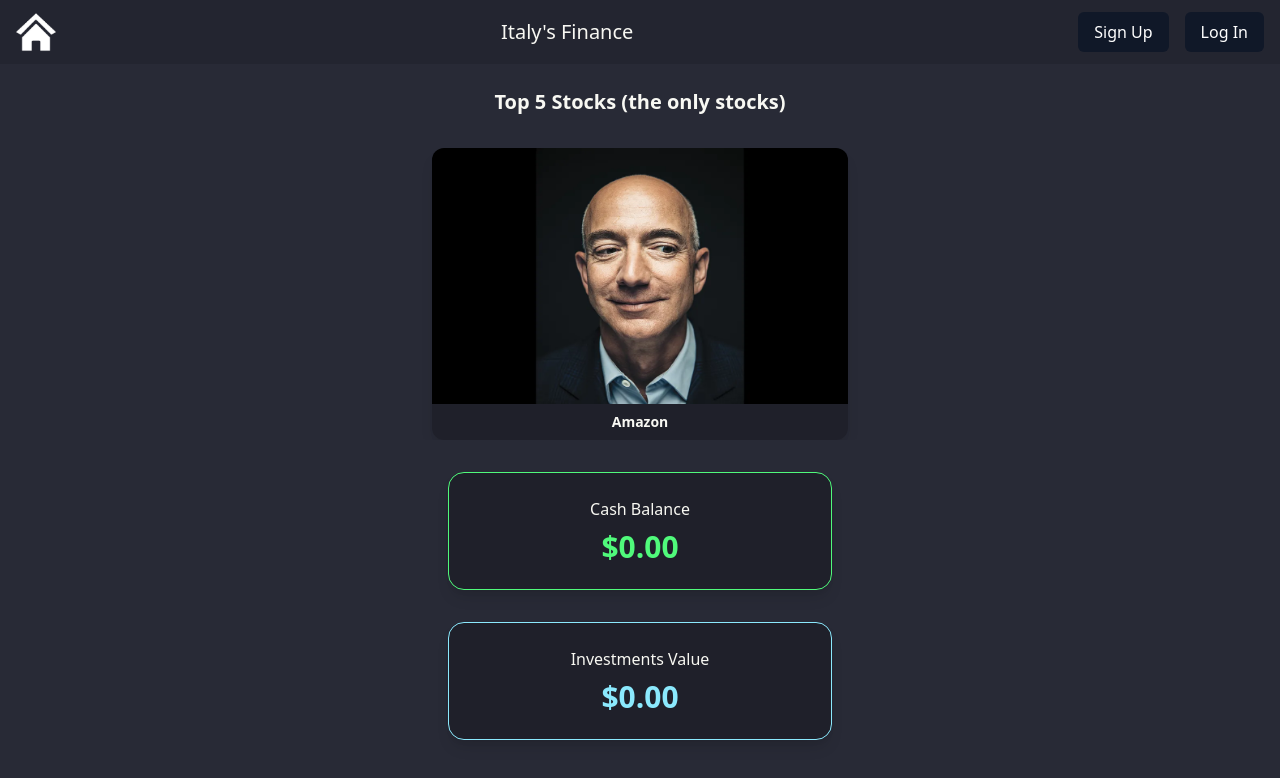
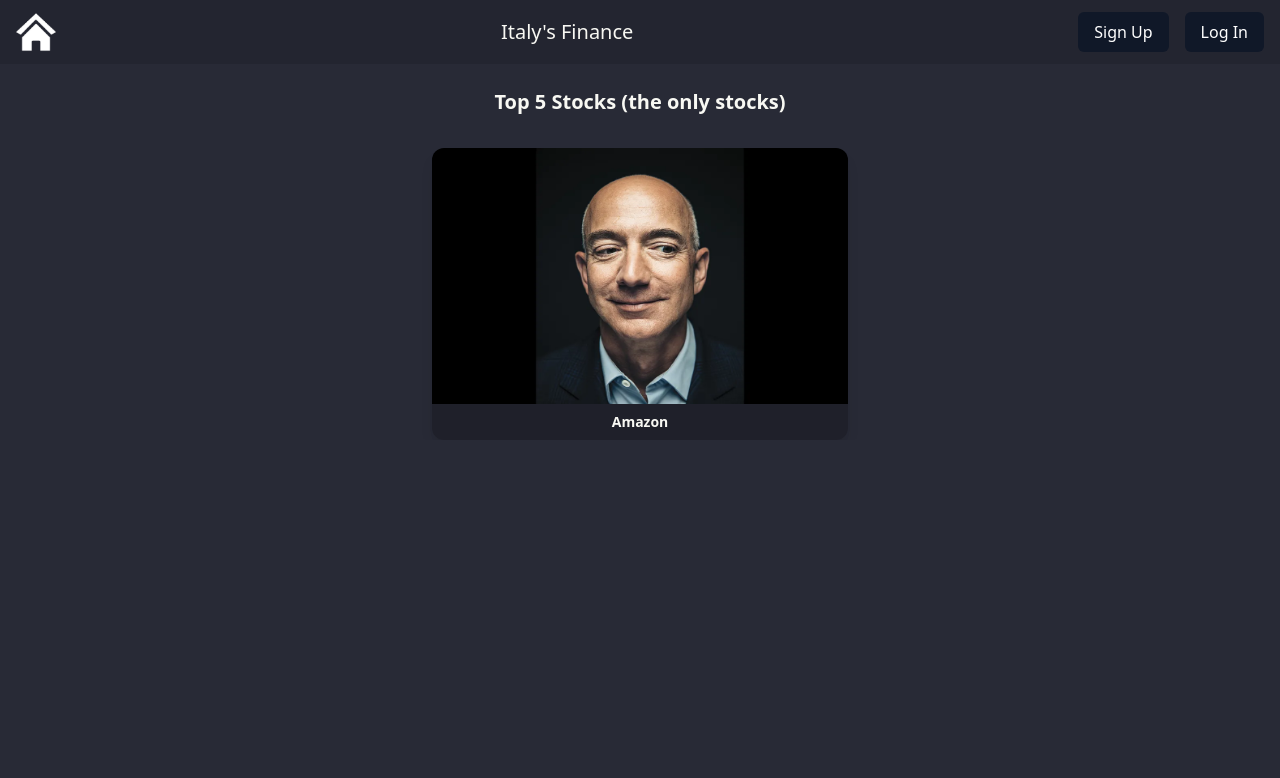
Before and after one commit to staten-island-tech/supabase-tralalero-tralala, a Vue app in the folder TRALALERO TRALALA/: page / in a window 1280 px wide. Shown: the top 778 px of the page. Built offline with nearby package versions, Linux system fonts and the light colour scheme; no server answers; the database is empty; the HTML template or start-up script is replaced by a standard one.

Commit message:
aweawewae

```diff
--- a/TRALALERO TRALALA/src/views/HomeView.vue
+++ b/TRALALERO TRALALA/src/views/HomeView.vue
@@ -1,7 +1,8 @@
 <template>
   <div>
     <PopularStocks />
-    <MoneyCards />
+    <MoneyCards v-if="auth.isLoggedIn" />
+    <div v-else></div>
   </div>
 </template>
 
```
